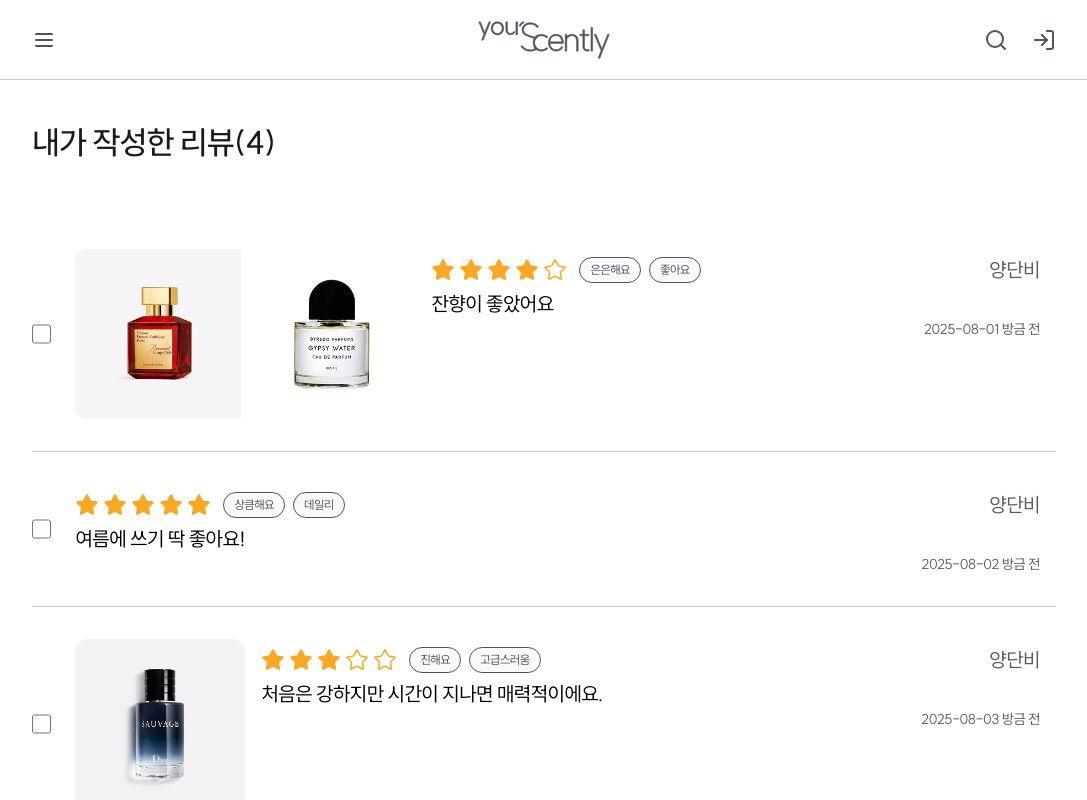
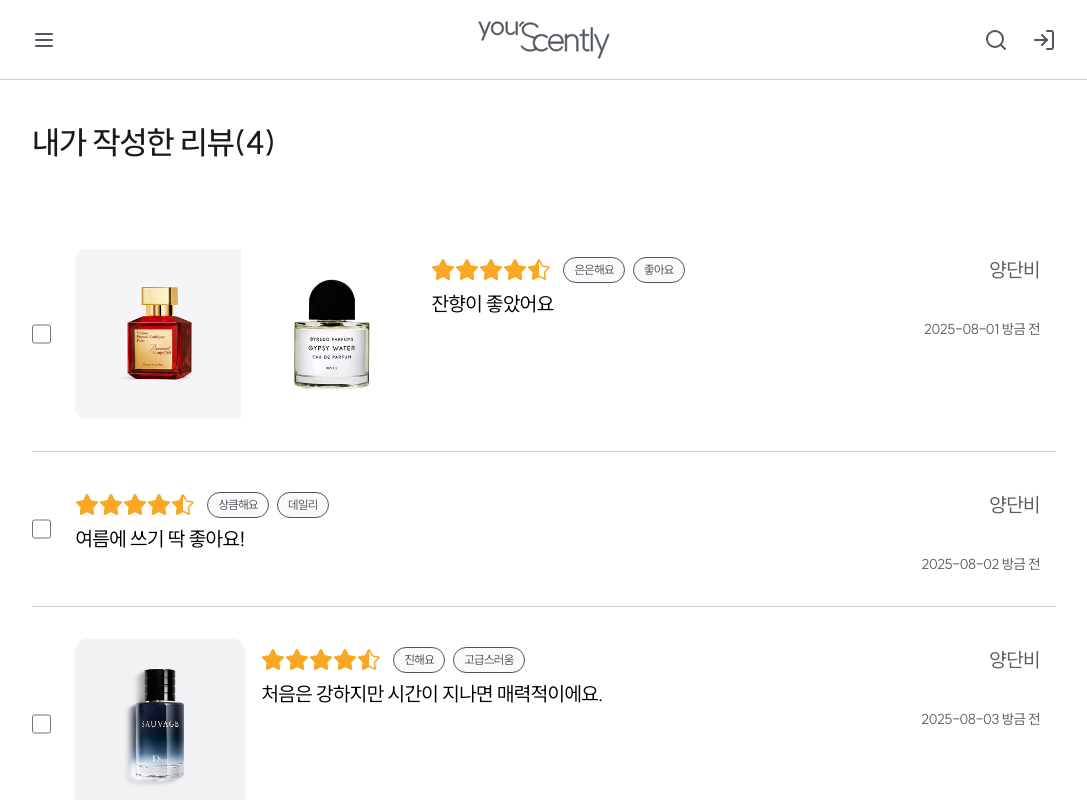
Before and after one commit to quartzs2/yours-scently-fe, a Next.js app: page /review-page in a window 1280 px wide. Shown: the top 800 px of the page, without its empty margins (96-1183 px from the left). Built offline with nearby package versions, Linux system fonts and the light colour scheme; no server answers; what overlay-kit would draw is missing.

Commit message:
fix: 리뷰 반영 수정 (SCENTLY-136)
- 리뷰 반영 수정

```diff
--- a/src/app/my-page/page.tsx
+++ b/src/app/my-page/page.tsx
@@ -7,6 +7,7 @@
 import MypageCard from "@components/feature/my-page/MypageCard";
 import { ChevronRight } from "lucide-react";
 import Icon from "@components/ui/Icon";
+import { URLS } from "@constants/urls";
 import Link from "next/link";
 
 import { cardMockData } from "./mocks/mockCard";
@@ -104,7 +105,7 @@
               <h2 className="text-subtitle-1 font-semibold">찜한 목록</h2>
               <Link
                 className="text-subtitle-2 text-text-secondary"
-                href="/liked-page"
+                href={URLS.LIKED}
               >
                 더보기 &gt;
               </Link>
@@ -127,7 +128,7 @@
           <h2 className="text-subtitle-1 font-semibold">내가 쓴 리뷰</h2>
           <Link
             className="text-subtitle-2 text-text-secondary"
-            href="review-page"
+            href={URLS.REVIEW}
           >
             더보기 &gt;
           </Link>
--- a/src/app/preference-page/page.tsx
+++ b/src/app/preference-page/page.tsx
@@ -49,7 +49,7 @@
   const totalCount = surveyData.length + aiData.length;
 
   return (
-    <div className="width-container-md M min- mx-auto max-w-[var(--width-container)] py-[40px] sm:max-w-[var(--width-container-sm)] md:max-w-[var(--width-container-md)] md:px-0">
+    <div className="width-container-md min- mx-auto max-w-[var(--width-container)] py-[40px] sm:max-w-[var(--width-container-sm)] md:max-w-[var(--width-container-md)] md:px-0">
       {/* 타이틀 */}
       <h2 className="text-subtitle-1 mb-[48px] text-text-primary">
         나의 향기 취향
--- a/src/components/common/ReviewlistCard.tsx
+++ b/src/components/common/ReviewlistCard.tsx
@@ -1,7 +1,7 @@
 "use client";
 
+import { StarRating } from "@components/ui/tabs";
 import { Tag } from "@components/ui/tabs";
-import { Star } from "lucide-react";
 import Image from "next/image";
 
 type ReviewListCardProps = {
@@ -74,16 +74,7 @@
       <div className="text-body-1 flex flex-grow flex-col">
         {/* 별점/태그/작성자 */}
         <div className="text-primary flex items-center">
-          <div className="flex space-x-1 text-system-warning">
-            {Array.from({ length: 5 }, (_, i) => (
-              <Star
-                fill={i < rating ? "currentColor" : "none"}
-                className="h-[24px] w-[24px]"
-                strokeWidth={1.5}
-                key={i}
-              />
-            ))}
-          </div>
+          <StarRating rating={4.5} />
 
           <div className="flex flex-wrap gap-2 px-3 py-2">
             {tags.map((tag, i) => (
--- a/src/components/feature/my-page/MypageCard.tsx
+++ b/src/components/feature/my-page/MypageCard.tsx
@@ -1,6 +1,7 @@
 import IconButton from "@components/ui/IconButton";
 import { Settings, List } from "lucide-react";
 import { Tag } from "@components/ui/tabs";
+import { URLS } from "@constants/urls";
 import { useState } from "react";
 import Image from "next/image";
 
@@ -35,7 +36,7 @@
         <span />
         <IconButton
           aria-label="프로필 수정 링크"
-          href="/privacy-page"
+          href={URLS.PRIVACY}
           As={Settings}
         />
       </div>
@@ -64,7 +65,7 @@
       {/* 우측 상단 버튼 */}
       <div className="absolute top-4 right-4 z-10">
         <IconButton
-          href="/preference-page"
+          href={URLS.PRIFERENCE}
           aria-label="추천 페이지 링크"
           As={List}
         />
--- a/src/constants/urls.ts
+++ b/src/constants/urls.ts
@@ -1,9 +1,13 @@
 export const URLS = {
   REGISTER_MODAL: "/login/register",
   MY_PAGE_MODAL: "/my-page-modal",
+  PRIFERENCE: "/preference-page",
+  PRIVACY: "/privacy-page",
   AI_SEARCH: "/ai-search",
   PROMOTION: "/promotion",
+  REVIEW: "/review-page",
   PRODUCTS: "/products",
+  LIKED: "/liked-page",
   MY_PAGE: "/my-page",
   SURVEY: "/survey",
   DETAIL: "/detail",
```
